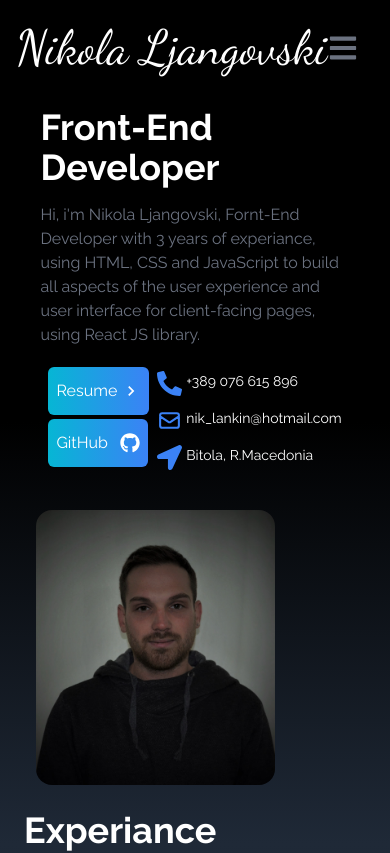
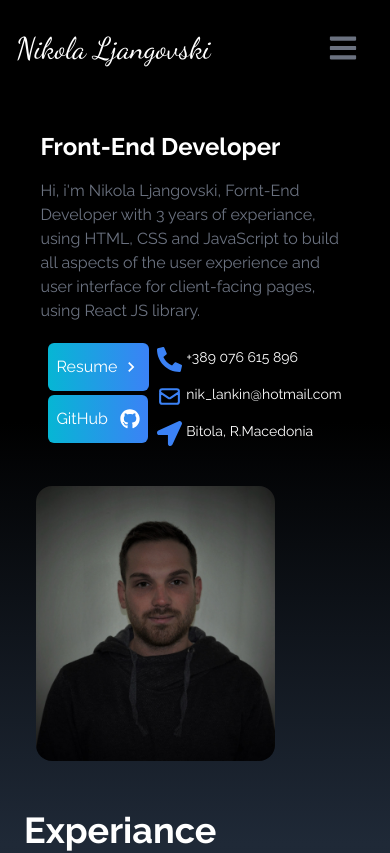
Before and after one commit to lankin-0/react_portfolio, a React (Vite) app: page / in a window 390 px wide. Shown: the top 853 px of the page. Built offline with nearby package versions, Linux system fonts and the light colour scheme.

Commit message:
minor refac

```diff
--- a/src/components/Home.jsx
+++ b/src/components/Home.jsx
@@ -11,7 +11,7 @@ const Home = () => {
     >
       <div className="max-w-screen-xl mx-auto flex flex-col items-center justify-center h-full px-4 md:flex-row">
         <div className="flex flex-col justify-center h-82 mr-14">
-          <h2 className="text-4xl sm:text-6xl font-bold text-white ml-12 mt-12">
+          <h2 className="text-2xl sm:text-6xl font-bold text-white ml-12 mt-12">
             Front-End Developer
           </h2>
           <p className="text-gray-500 py-4 max-w-lg ml-12">
--- a/src/components/NavBar.jsx
+++ b/src/components/NavBar.jsx
@@ -20,7 +20,7 @@ const NavBar = () => {
   return (
     <div className="flex justify-between items-center w-full h-24 text-white fixed bg-black px-4">
       <div>
-        <h1 className="text-5xl font-signature">Nikola Ljangovski</h1>
+        <h1 className="text-3xl font-signature">Nikola Ljangovski</h1>
       </div>
       <ul className="flex hidden md:flex">
         {links.map(({ id, link }) => {
```
